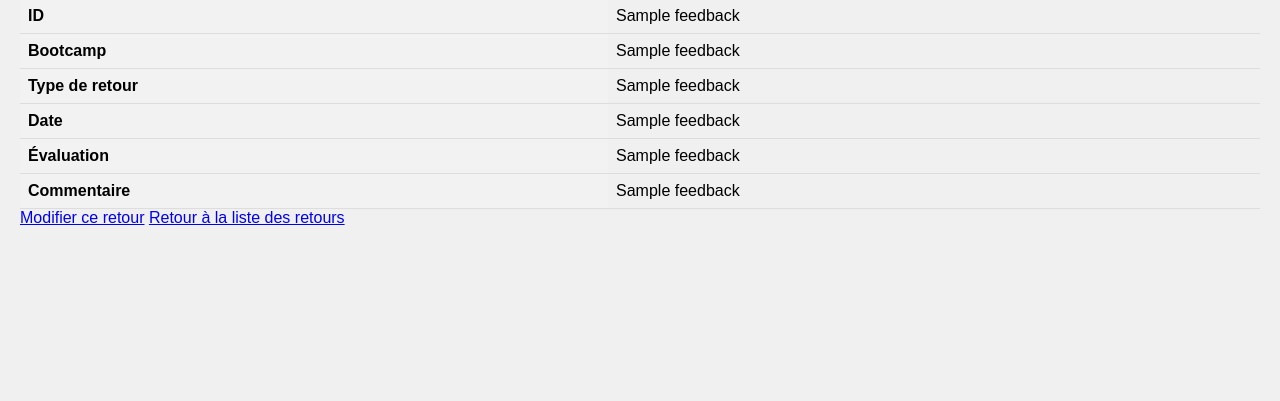
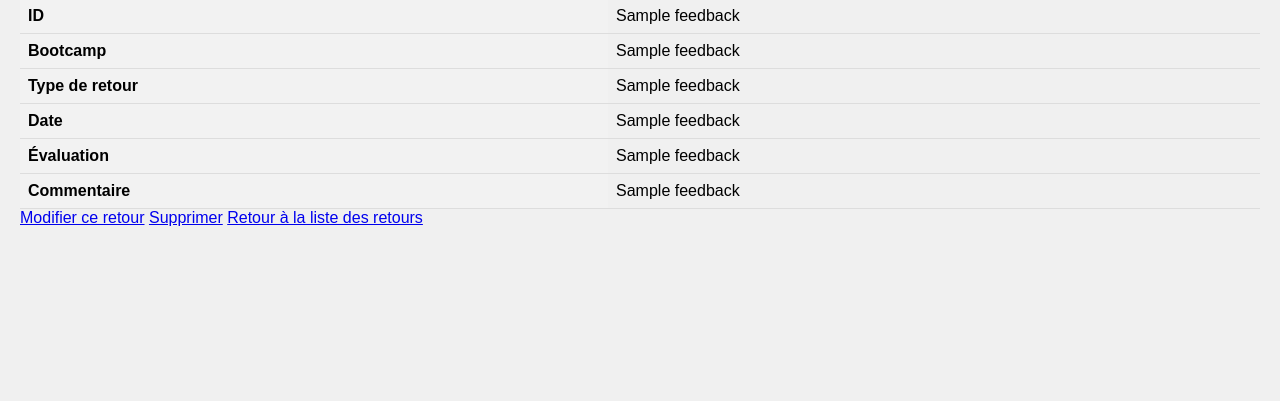
Before and after one commit to IlyesPyDE/lepont_feedback, a Flask app: template app/templates/feedback.html in a window 1280 px wide. Shown: the part 101-502 px from the top of the page. Run offline with Flask 3, Linux system fonts and the light colour scheme; the template is opened without the code that fills it: most values are stand-ins (such as "Sample title", 1, 10 or a date in 2020).

Commit message:
update feedbacks.html

```diff
--- a/app/templates/feedback.html
+++ b/app/templates/feedback.html
@@ -39,6 +39,7 @@
     {% endif %}
 
     <a href="{{ url_for('routes.update_feedback', id=feedback[0]) }}">Modifier ce retour</a>
+    <a href="{{ url_for('routes.delete_feedback', id=feedback[0]) }}" onclick="return confirm('Êtes-vous sûr de vouloir supprimer ce retour ?');">Supprimer</a>
     <a href="{{ url_for('routes.get_feedbacks') }}">Retour à la liste des retours</a>
 </body>
 </html>
--- a/app/templates/feedbacks.html
+++ b/app/templates/feedbacks.html
@@ -58,6 +58,7 @@ et affiche les détails de chaque retour.   -->
                         </td>
                     </tr>
                 {% endfor %}
+
             </tbody>
         </table>
     {% else %}
```
